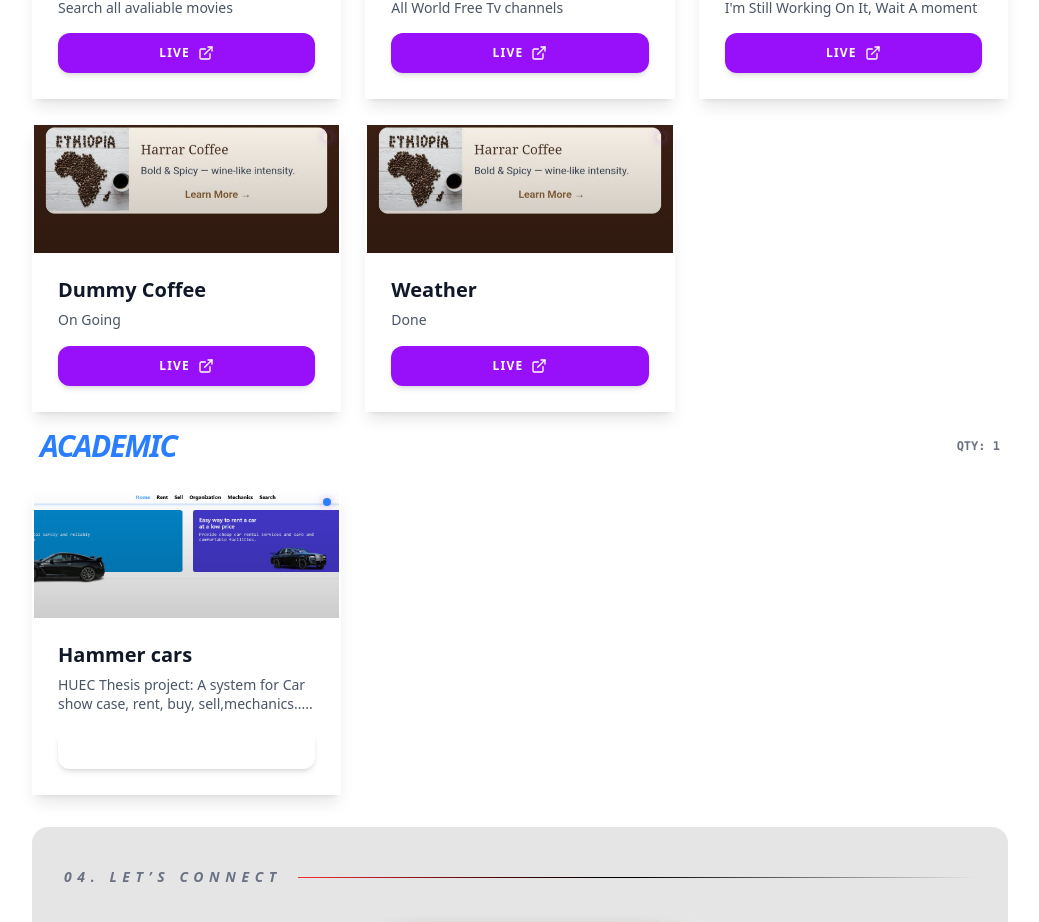
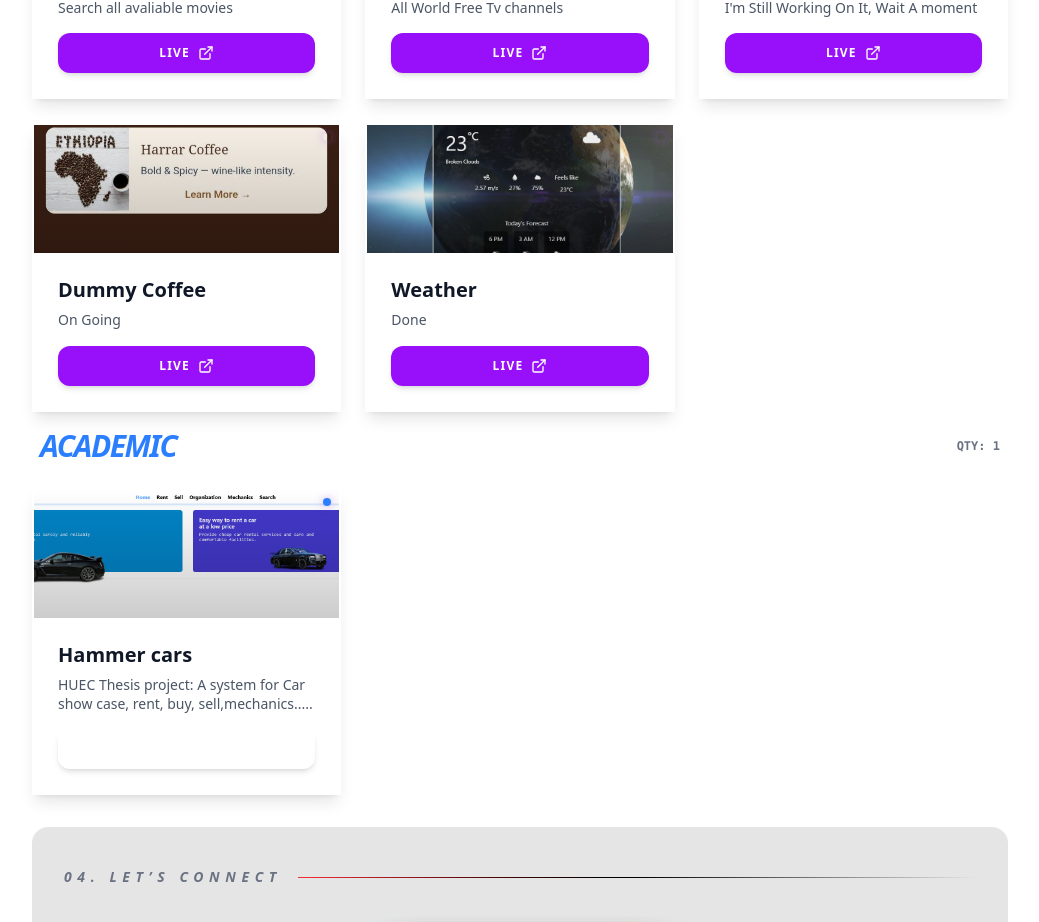
Before and after one commit to biniyamgossa1/biniyamgossa, a React (Vite) app: page / in a window 1280 px wide. Shown: the part 1856-2778 px from the top of the page, without its empty margins (120-1159 px from the left). Built offline with nearby package versions, Linux system fonts and the light colour scheme.

Commit message:
fixation

```diff
--- a/src/data/personalProjects.js
+++ b/src/data/personalProjects.js
@@ -2,6 +2,7 @@ import the100 from "../assets/images/projects/100.jpg"
 import free from "../assets/images/projects/freetv.jpg"
 import locked from "../assets/images/projects/locked.jpg"
 import cof from "../assets/images/projects/coffee.jpg"
+import we from "../assets/images/projects/we.jpg"
 
 
 
@@ -41,7 +42,7 @@ export const personalProjects = [
     description: "Done ",
     tags: ["Result", "Find", "search"],
     link: "https://b-w.vercel.app/",
-     image:cof
+     image:we
   },
 
 ];
```
